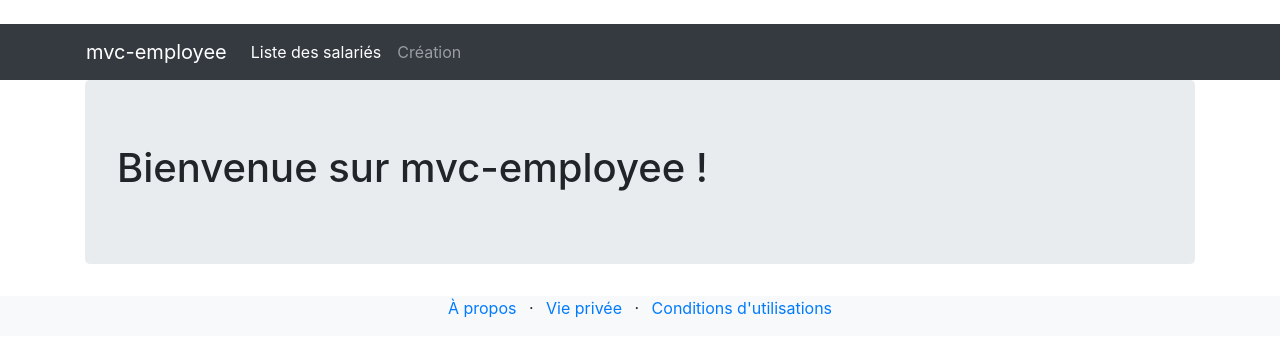
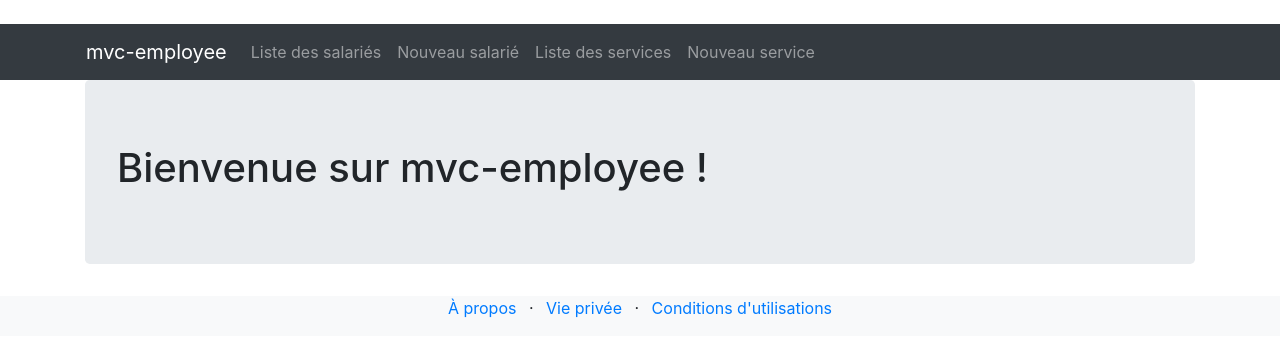
Before and after one commit to glerique/employees-mvc, a PHP site: page /src/layout.php in a window 1280 px wide. Shown: the top 357 px of the page. Run offline with PHP 8.4, Linux system fonts and the light colour scheme; data that the repository does not hold is empty.

Commit message:
Add links and minor changes

```diff
--- a/src/layout.php
+++ b/src/layout.php
@@ -19,11 +19,17 @@
                     </button>
                     <div id="navbarContent" class="collapse navbar-collapse">
                         <ul class="navbar-nav">
-                            <li class="nav-item active">
-                                <a class="nav-link" href="/mvc-employees/controller/index">Liste des salariés</a>
+                            <li class="nav-item">
+                                <a class="nav-link" href="/mvc-employees/employee/index">Liste des salariés</a>
                             </li>
                             <li class="nav-item">
-                                <a class="nav-link" href="/mvc-employees/controller/newView">Création</a>
+                                <a class="nav-link" href="/mvc-employees/employee/newView">Nouveau salarié</a>
+                            </li>
+                            <li class="nav-item">
+                                <a class="nav-link" href="/mvc-employees/departement/index">Liste des services</a>
+                            </li>
+                            <li class="nav-item">
+                                <a class="nav-link" href="/mvc-employees/departement/newView">Nouveau service</a>
                             </li>
                         </ul>
                     </div>
```
